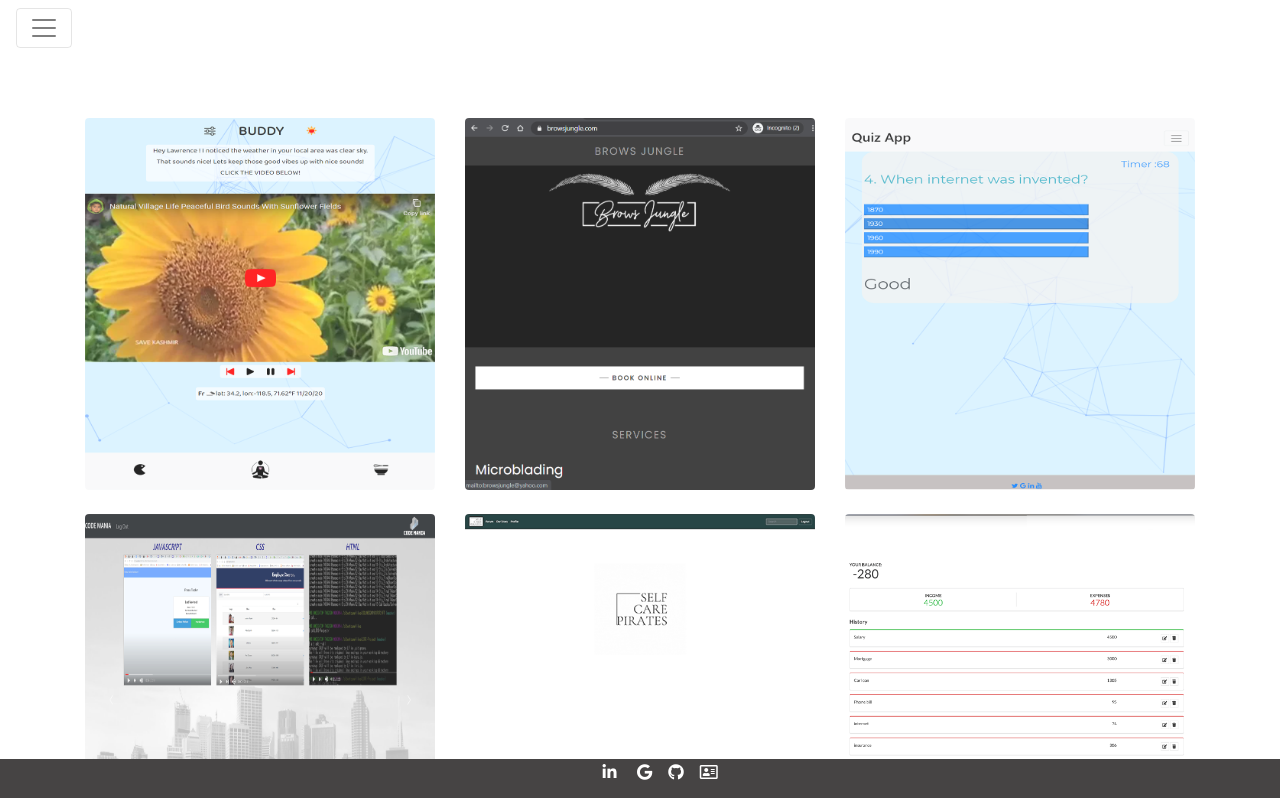
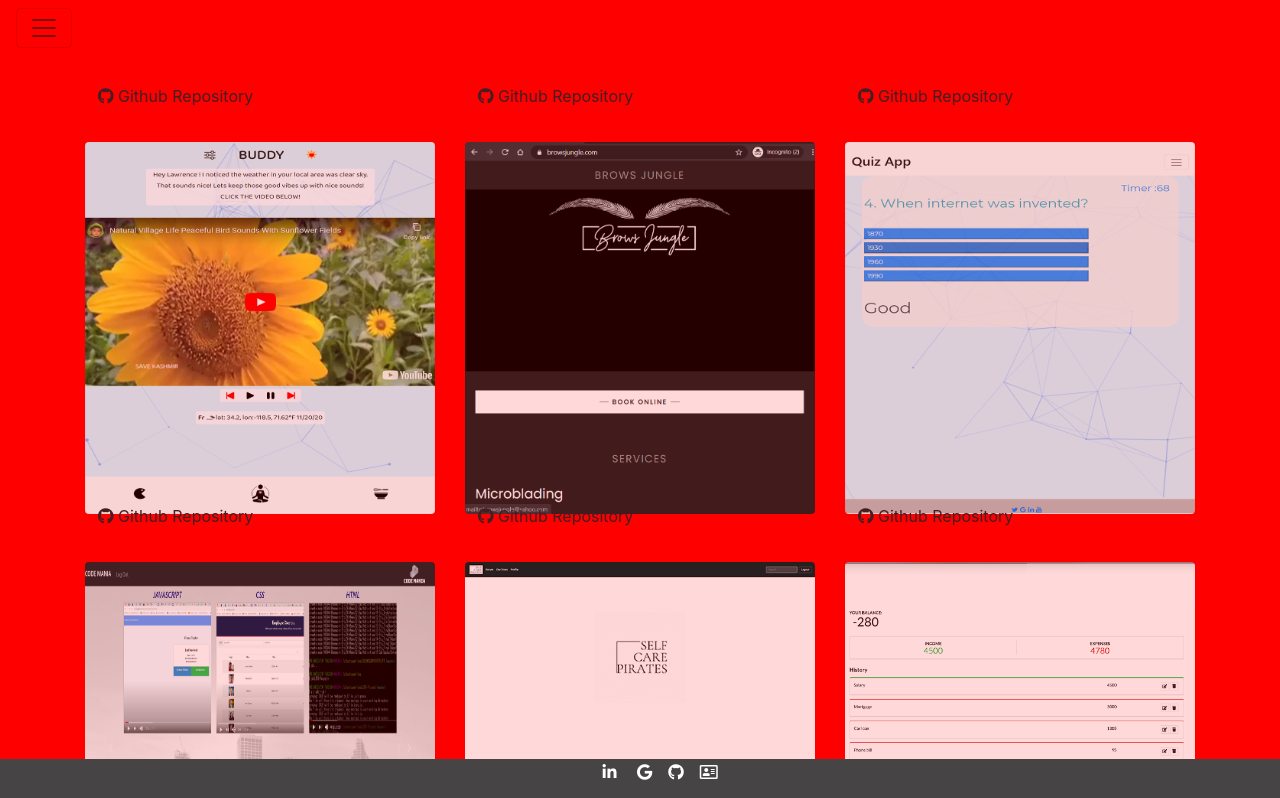
Before and after one commit to Juzva8/react_portfolio, a React (Create React App) app: page /portfolio in a window 1280 px wide. Shown: the top 798 px of the page. Built offline with nearby package versions, Linux system fonts and the light colour scheme.

Commit message:
adding to fit requirements

```diff
--- a/src/Pages/Portfolio/Portfolio.js
+++ b/src/Pages/Portfolio/Portfolio.js
@@ -16,7 +16,9 @@ const Portfolio = () => (
             <div className="row">
 
                 <div className="col-sm-12 col-lg-4">
+
                 <Reveal effect="fadeInLeft" duration={2000}>
+                <a href="https://juzva8.github.io/BUDDY" target="_blank" className="btn text-black mt-n4 repo" rel="noopener noreferrer" ><span className="fab fa-github"></span> Github Repository</a>
                     <GridComponent>
                     <a href="https://juzva8.github.io/BUDDY/" target="_blank" rel="noopener noreferrer">
                         <img className="rounded float-left img-fluid" src={buddy} width="350" height="350" alt="Buddy" />
@@ -26,6 +28,7 @@ const Portfolio = () => (
                 </div>
                 <div className="col-sm-12 col-lg-4">
                 <Reveal effect="fadeIn" duration={3000}>
+                <a href="https://github.com/Juzva8" target="_blank" className="btn text-black mt-n4 repo"rel="noopener noreferrer" ><span className="fab fa-github"></span> Github Repository</a>
                     <GridComponent>
                     <a href="https://browsjungle.com" target="_blank" rel="noopener noreferrer">
                         <img className="rounded float-left img-fluid" src={BrowsJungle} width="350" height="350" alt="Brows Jungle" rel="noopener noreferrer" />
@@ -35,6 +38,7 @@ const Portfolio = () => (
                 </div>
                 <div className="col-sm-12 col-lg-4">
                 <Reveal effect="fadeInRight" duration={2500}>
+                <a href="https://github.com/Juzva8/Quiz-App" target="_blank" className="btn text-black mt-n4 repo" rel="noopener noreferrer"><span className="fab fa-github"></span> Github Repository</a>
                     <GridComponent>
                     <a href=" https://juzva8.github.io/Quiz-App/" target="_blank" rel="noopener noreferrer">
                         <img className="rounded float-left img-fluid" src={Quiz_img} width="350" height="350" alt="Quiz app" />
@@ -46,6 +50,7 @@ const Portfolio = () => (
             <div className="row">
                 <div className="col-sm-12 col-lg-4">
                 <Reveal effect="fadeIn" duration={5500}>
+                <a href="https://github.com/wlawsonkelly/project-2" target="_blank" className="btn text-black mt-n4 repo" rel="noopener noreferrer"><span className="fab fa-github"></span> Github Repository</a>
                     <GridComponent>
                     <a href="https://ancient-bayou-98985.herokuapp.com/" target="_blank" rel="noopener noreferrer">
                         <img className="rounded float-left img-fluid" src={Code_Mania}  width="350" height="350" alt="Code Mania" />
@@ -55,6 +60,7 @@ const Portfolio = () => (
                 </div>
                 <div className="col-sm-12 col-lg-4">
                 <Reveal effect="fadeInUp" duration={2750}>
+                <a href="https://github.com/ShanniSnax/self-care-pirates" target="_blank" className="btn text-black mt-n4 repo" rel="noopener noreferrer"><span className="fab fa-github"></span> Github Repository</a>
                         <GridComponent>
                     <a href="https://aqueous-refuge-56122.herokuapp.com" target="_blank" rel="noopener noreferrer">
                         <img className="rounded float-left img-fluid" src={SCP}  width="350" height="350" alt="Self-care Pirates" />
@@ -64,6 +70,7 @@ const Portfolio = () => (
                 </div>
                 <div className="col-sm-12 col-lg-4">
                 <Reveal effect="fadeInLeft" duration={3000}>
+                <a href="https://github.com/Juzva8/budget-app" target="_blank" className="btn text-black mt-n4 repo" rel="noopener noreferrer"><span className="fab fa-github"></span> Github Repository</a>
                         <GridComponent>
                     <a href="https://dry-lowlands-94703.herokuapp.com/" target="_blank" rel="noopener noreferrer">
                     <img className="rounded float-left img-fluid" src={budget} width="350" height="350" alt="Next Project" />
--- a/src/Pages/Portfolio/portfolio.css
+++ b/src/Pages/Portfolio/portfolio.css
@@ -3,4 +3,22 @@
     padding-bottom: 5rem;
     opacity: 0.85;
     padding-top:3%;
+
     };
+
+.btn {
+    background-color:#464444;
+    box-shadow: 2px 2px 10px 1px black;
+    color: white;
+    align-self: right;
+    padding-top:50%;
+
+}
+
+.btn:hover {
+    background-color: #464444;
+    color: white;
+}
+div{
+    background-color:red;
+}
```
Lines whose indentation alone changed are shown as unchanged.
